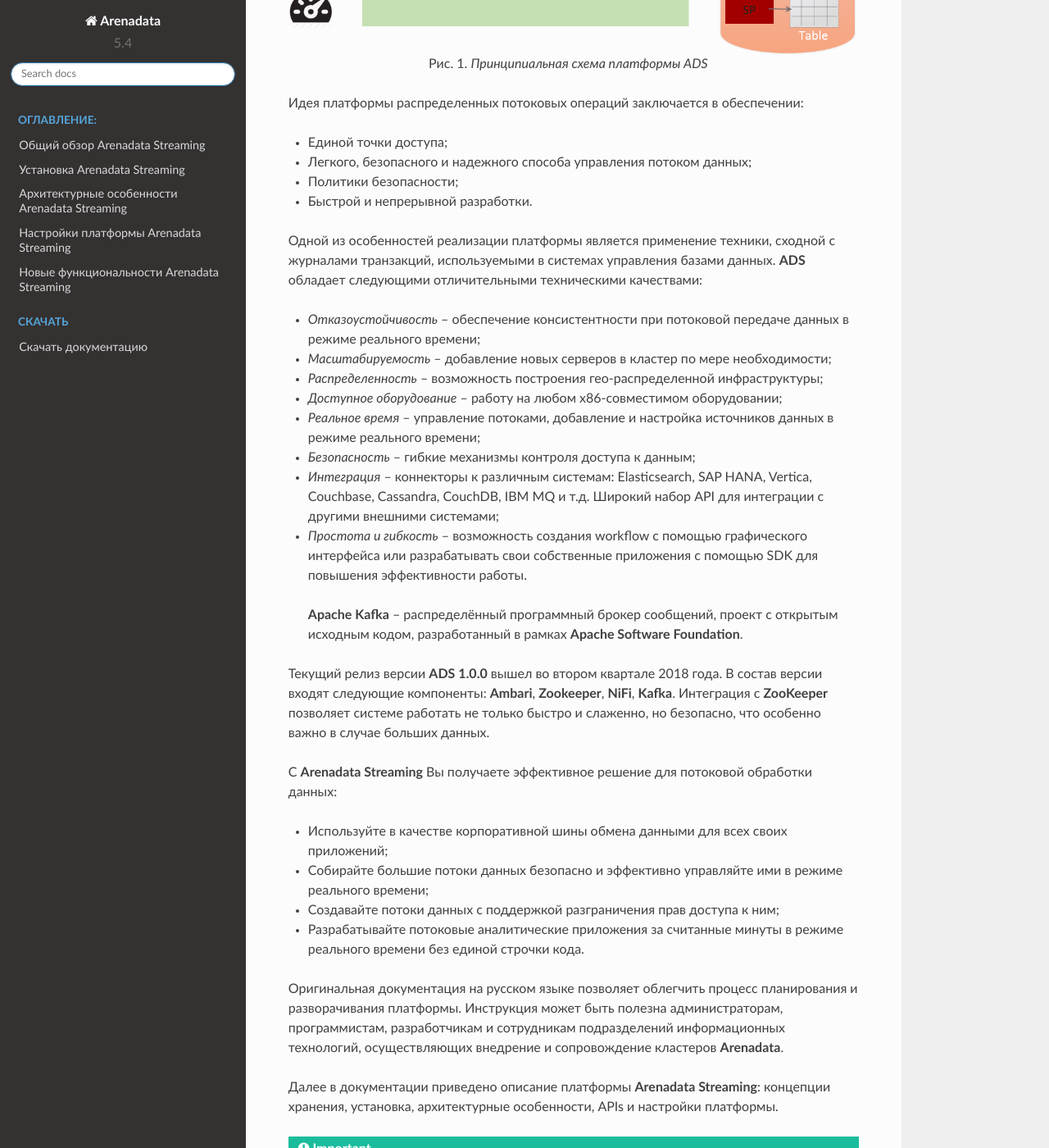
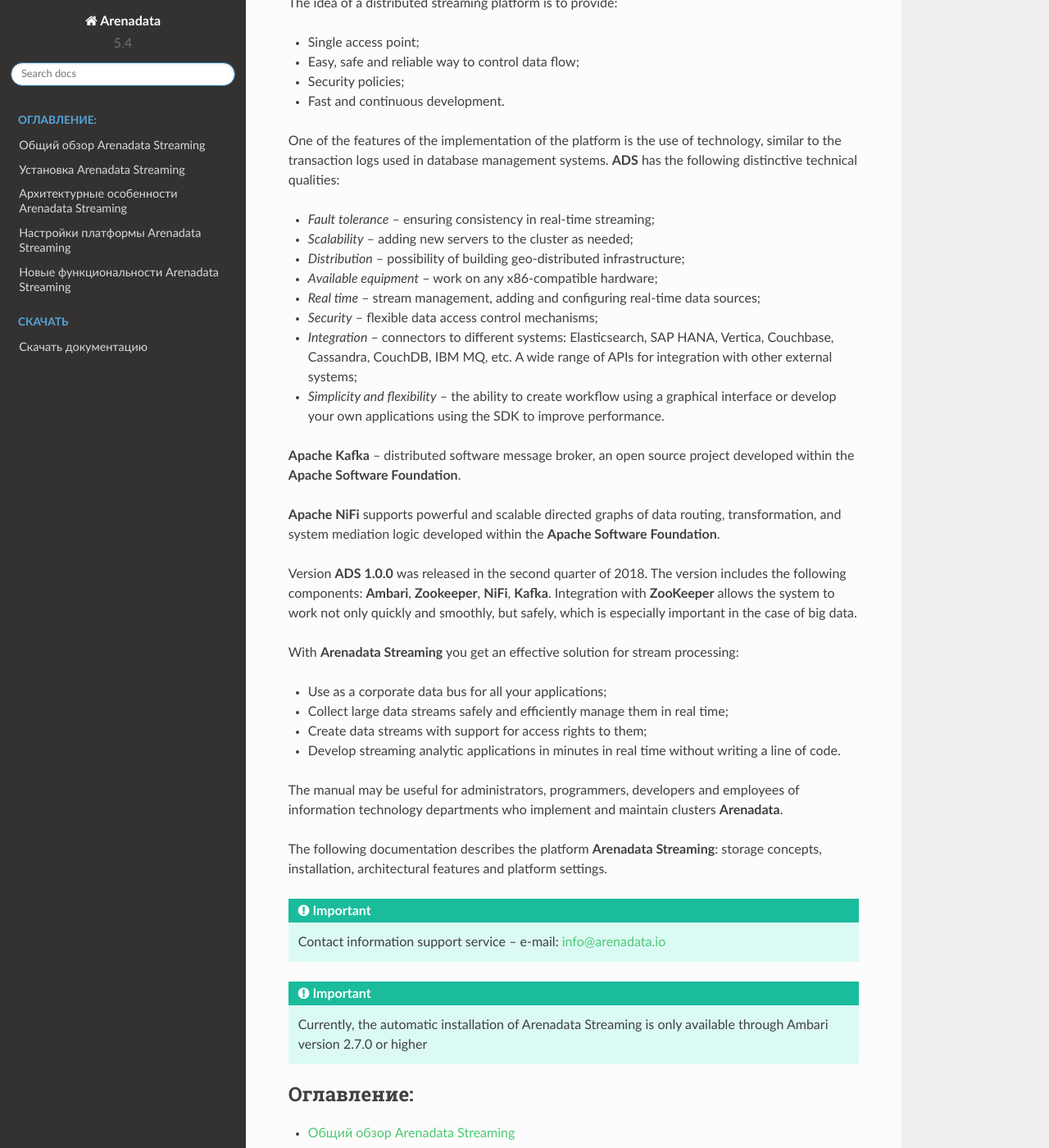
Before and after one commit to arenadata/docs_ads, a Sphinx documentation site: the page built from source/index.rst, in a window 1280 px wide and 1400 px high, scrolled down 1088 px. Shown: the whole window at 82% size. Built offline with Sphinx 7.4.7 and the Read the Docs theme 2.0.0, drawn with Linux system fonts in a browser that asks for light colours; pages that are not in the unit, such as notebooks, are missing from menus; some of the changed text lies outside the part shown.

Commit message:
Update index.rst

```diff
--- a/source/index.rst
+++ b/source/index.rst
@@ -5,57 +5,59 @@
    :align: center
 
 
-Эффективное решение для потоковой обработки данных в режиме реального времении
-==============================================================================
+Distributed streaming platform
+===============================
 
-**Arenadata Streaming** (**ADS**) -- платформа потоковых операций, построенная на базе Apache Kafka и Apache Nifi, проектов с открытым исходным кодом, адаптированное для корпоративного использования. ADS содержит в себе все необходимые компоненты для сбора, анализа и обработки данных в режиме реального времени, обеспечивает хранение и передачу в семантике «exactly-once delivery» безопасным и отказоустойчивым способом, предоставляя удобный интерфейс для администрирования и разработки. Также платформа может выступать в качестве корпоративной шины данных и ETL-инструмента (:numref:`Рис.%s.<ADS_index_scheme>`).
+**Arenadata Streaming** (**ADS**) -- enterprise-ready Streaming Platform that makes it easy build real-time data pipelines and streaming applications based on Apache Kafka and Apache Nifi -- open source projects. **ADS** contains all the necessary components for collecting, analyzing and processing data in real time, provides storage and transmission in the semantics of "exactly-once delivery" in a safe and fault-tolerant way, providing a convenient interface for administration and development. The platform can also act as a corporate data bus and ETL tool (:numref:`Рис.%s.<ADS_index_scheme>`).
 
 
 .. _ADS_index_scheme:
 
-.. figure:: imgs/ADS_index_scheme.*
+.. figure:: imgs/ADS_index_scheme.png
    :align: center
 
-   Принципиальная схема платформы ADS
+   ADS Platform Concept
 
 
-Идея платформы распределенных потоковых операций заключается в обеспечении:
+The idea of a distributed streaming platform is to provide:
 
-+ Единой точки доступа;
-+ Легкого, безопасного и надежного способа управления потоком данных;
-+ Политики безопасности;
-+ Быстрой и непрерывной разработки.
-
-Одной из особенностей реализации платформы является применение техники, сходной с журналами транзакций, используемыми в системах управления базами данных. **ADS** обладает следующими отличительными техническими качествами:
-
-+ *Отказоустойчивость* -- обеспечение консистентности при потоковой передаче данных в режиме реального времени;
-+ *Масштабируемость* -- добавление новых серверов в кластер по мере необходимости;
-+ *Распределенность* -- возможность построения гео-распределенной инфраструктуры;
-+ *Доступное оборудование* -- работу на любом x86-совместимом оборудовании;
-+ *Реальное время* -- управление потоками, добавление и настройка источников данных в режиме реального времени;
-+ *Безопасность* -- гибкие механизмы контроля доступа к данным;
-+ *Интеграция* -- коннекторы к различным системам: Elasticsearch, SAP HANA, Vertica, Couchbase, Cassandra, CouchDB, IBM MQ и т.д. Широкий набор API для интеграции с другими внешними системами;
-+ *Простота и гибкость* -- возможность создания workflow с помощью графического интерфейса или разрабатывать свои собственные приложения с помощью SDK для повышения эффективности работы.
-
- **Apache Kafka** -- распределённый программный брокер сообщений, проект с открытым исходным кодом, разработанный в рамках **Apache Software Foundation**.
-
-Текущий релиз версии **ADS 1.0.0** вышел во втором квартале 2018 года. В состав версии входят следующие компоненты: **Ambari**, **Zookeeper**, **NiFi**, **Kafka**. Интеграция с **ZooKeeper** позволяет системе работать не только быстро и слаженно, но безопасно, что особенно важно в случае больших данных.
-
-С **Arenadata Streaming** Вы получаете эффективное решение для потоковой обработки данных:
-
-+ Используйте в качестве корпоративной шины обмена данными для всех своих приложений;
-+ Собирайте большие потоки данных безопасно и эффективно управляйте ими в режиме реального времени;
-+ Создавайте потоки данных с поддержкой разграничения прав доступа к ним;
-+ Разрабатывайте потоковые аналитические приложения за считанные минуты в режиме реального времени без единой строчки кода.
-
-Оригинальная документация на русском языке позволяет облегчить процесс планирования и разворачивания платформы. Инструкция может быть полезна администраторам, программистам, разработчикам и сотрудникам подразделений информационных технологий, осуществляющих внедрение и сопровождение кластеров **Arenadata**.
-
-Далее в документации приведено описание платформы **Arenadata Streaming**: концепции хранения, установка, архитектурные особенности, APIs и настройки платформы.
++ Single access point;
++ Easy, safe and reliable way to control data flow;
++ Security policies;
++ Fast and continuous development.
 
 
-.. important:: Контактная информация службы поддержки -- e-mail: info@arenadata.io
+One of the features of the implementation of the platform is the use of technology, similar to the transaction logs used in database management systems. **ADS** has the following distinctive technical qualities:
 
-.. important:: В настоящий момент автоматическая установка Arenadata Streaming доступна только через Ambari версии не ниже 2.7.0
++ *Fault tolerance* -- ensuring consistency in real-time streaming;
++ *Scalability* -- adding new servers to the cluster as needed;
++ *Distribution* -- possibility of building geo-distributed infrastructure;
++ *Available equipment* -- work on any x86-compatible hardware;
++ *Real time* -- stream management, adding and configuring real-time data sources;
++ *Security* -- flexible data access control mechanisms;
++ *Integration* -- connectors to different systems: Elasticsearch, SAP HANA, Vertica, Couchbase, Cassandra, CouchDB, IBM MQ, etc. A wide range of APIs for integration with other external systems;
++ *Simplicity and flexibility* -- the ability to create workflow using a graphical interface or develop your own applications using the SDK to improve performance.
+
+**Apache Kafka** -- distributed software message broker, an open source project developed within the **Apache Software Foundation**.
+
+**Apache NiFi** supports powerful and scalable directed graphs of data routing, transformation, and system mediation logic developed within the **Apache Software Foundation**.
+
+Version **ADS 1.0.0** was released in the second quarter of 2018. The version includes the following components: **Ambari**, **Zookeeper**, **NiFi**, **Kafka**. Integration with **ZooKeeper** allows the system to work not only quickly and smoothly, but safely, which is especially important in the case of big data.
+
+With **Arenadata Streaming** you get an effective solution for stream processing:
+
++ Use as a corporate data bus for all your applications;
++ Collect large data streams safely and efficiently manage them in real time;
++ Create data streams with support for access rights to them;
++ Develop streaming analytic applications in minutes in real time without writing a line of code.
+
+The manual may be useful for administrators, programmers, developers and employees of information technology departments who implement and maintain clusters **Arenadata**.
+
+The following documentation describes the platform **Arenadata Streaming**: storage concepts, installation, architectural features and platform settings.
+
+.. important:: Contact information support service -- e-mail: info@arenadata.io
+
+.. important:: Currently, the automatic installation of Arenadata Streaming is only available through Ambari version 2.7.0 or higher
 
 
 .. toctree::
```
